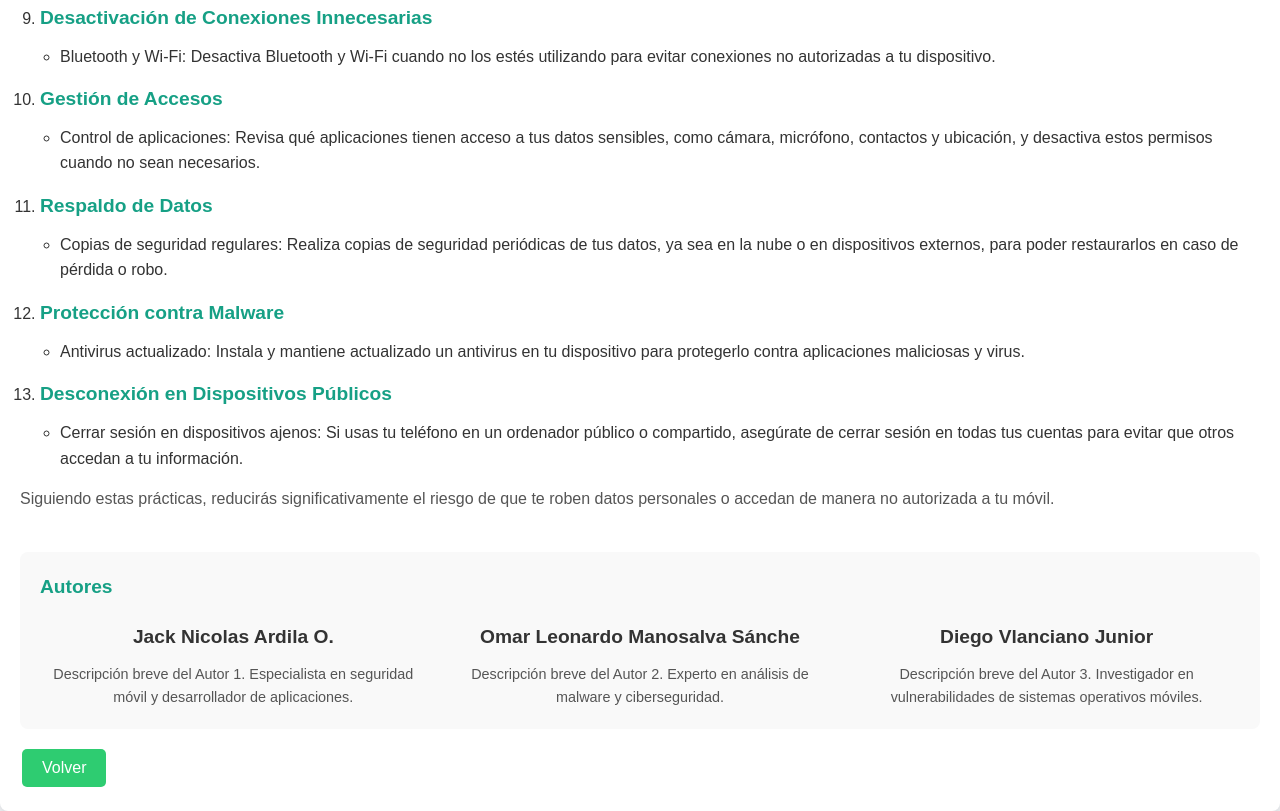
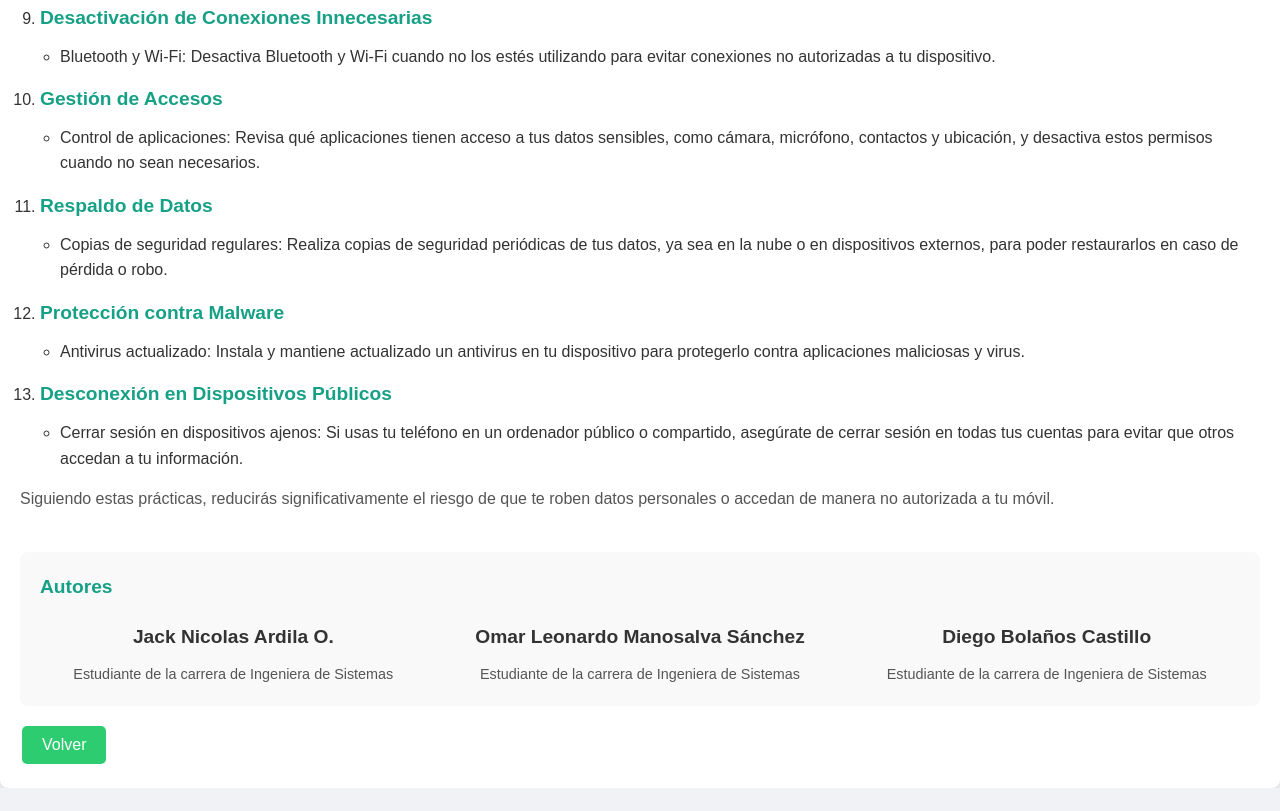
Before and after one commit to jackas779/wiki-virologia, a plain HTML site: page buenas_practicas.html in a window 1280 px wide. Shown: the part 1126-1937 px from the top of the page. After the commit the page ends 1914 px from the top, so only its background shows below. Drawn offline with Linux system fonts and the light colour scheme.

Commit message:
se corrige descripciones y nombres de los auotres

```diff
--- a/buenas_practicas.html
+++ b/buenas_practicas.html
@@ -154,17 +154,17 @@
         <div class="author-item">
           <!-- <img src="imgs/autor1.jpg" alt="Autor 1"> -->
           <h3>Jack Nicolas Ardila O.</h3>
-          <p>Descripción breve del Autor 1. Especialista en seguridad móvil y desarrollador de aplicaciones.</p>
+          <p>Estudiante de la carrera de Ingeniera de Sistemas</p>
         </div>
         <div class="author-item">
           <!-- <img src="imgs/autor2.jpg" alt="Autor 2"> -->
-          <h3>Omar Leonardo Manosalva Sánche</h3>
-          <p>Descripción breve del Autor 2. Experto en análisis de malware y ciberseguridad.</p>
+          <h3>Omar Leonardo Manosalva Sánchez</h3>
+          <p>Estudiante de la carrera de Ingeniera de Sistemas</p>
         </div>
         <div class="author-item">
           <!-- <img src="imgs/autor3.jpg" alt="Autor 3"> -->
-          <h3>Diego Vlanciano Junior</h3>
-          <p>Descripción breve del Autor 3. Investigador en vulnerabilidades de sistemas operativos móviles.</p>
+          <h3>Diego Bolaños Castillo</h3>
+          <p>Estudiante de la carrera de Ingeniera de Sistemas</p>
         </div>
       </div>
     </section>
```
Also changed, not shown: conclusiones.html (+5 -5 lines), malware_android.html (+5 -5 lines), malware_ios.html (+5 -5 lines).
